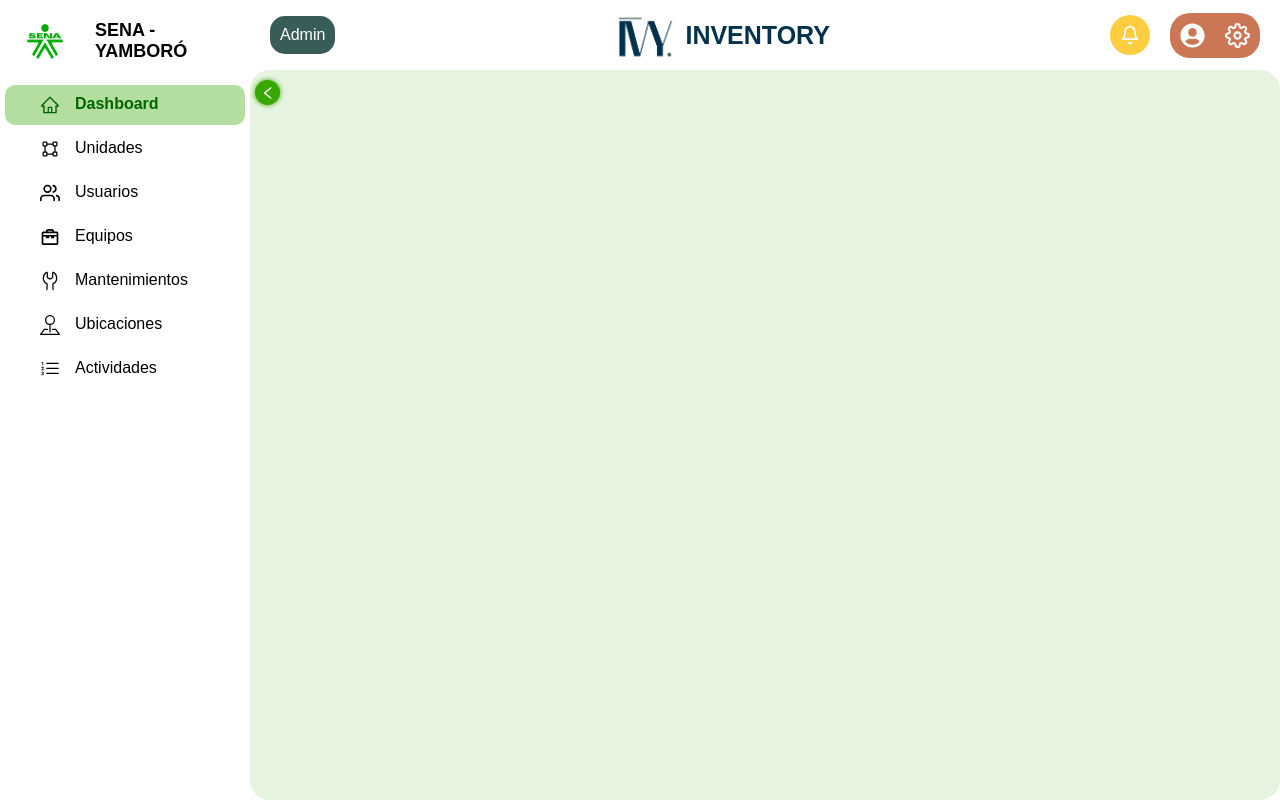
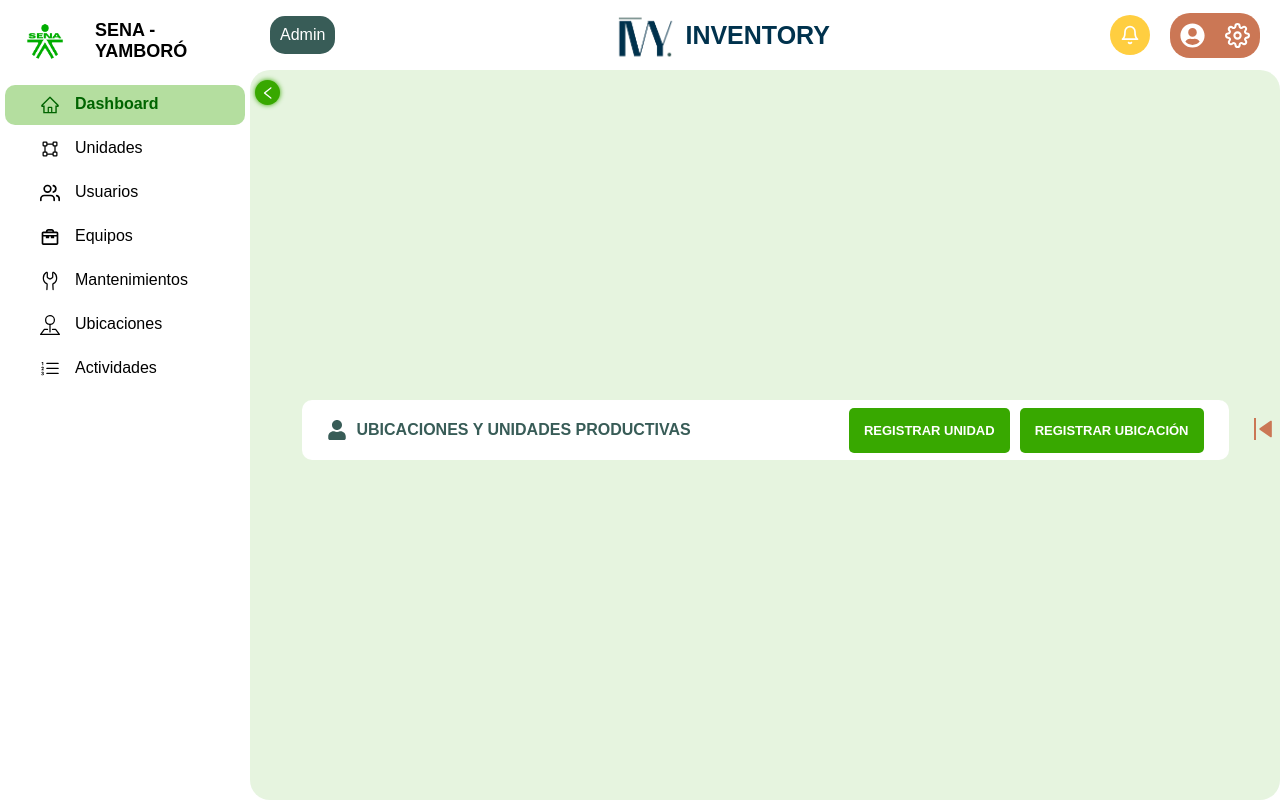
Before and after one commit to jhon-frand/inventorySMFL, a React (Vite) app in the folder Frontend/: page / in a window 1280 px wide. Built offline with nearby package versions, Linux system fonts and the light colour scheme.

Commit message:
categorys

```diff
--- a/Frontend/src/App.jsx
+++ b/Frontend/src/App.jsx
@@ -11,7 +11,7 @@ function App() {
   return (
     <>
      <BrowserRouter>
-    <Container className={sideBarOpen ? "sidebarState active" : ""}>
+    <Container className={sideBarOpen ? "active" : ""}>
     <SideBar openSide={sideBarOpen} setOpenSide={setSideBarOpen} />
      <MyRoutes/>
     </Container>
--- a/Frontend/src/components/modals/Modal.jsx
+++ b/Frontend/src/components/modals/Modal.jsx
@@ -34,8 +34,8 @@ background: rgba(0, 0, 0, .5);
 `;
 
 const ContenedorModal = styled.div`
-    min-width: 500px;
-    min-height: 100px;
+    min-width: 400px;
+    min-height: 200px;
     background: white;
     position: relative;
     border-radius: 10px;
--- /dev/null
+++ b/Frontend/src/components/organismos/HeaderPageTwo.jsx
@@ -0,0 +1,63 @@
+import styled from "styled-components"
+
+function HeaderPageTwo({funcion1, funcion2, titulo, textButton1,textButton2, icon}) {
+
+  return (
+    <Header>
+    <div>
+    {icon}
+    <h3>{titulo}</h3>
+    </div>
+  <div>
+  <button className="btn-register" onClick={() => funcion1()} >{textButton1}</button>
+    <button className="btn-register" onClick={() => funcion2()} >{textButton2}</button>
+  </div>
+  </Header>
+  )
+}
+
+const Header = styled.div`
+    display: flex;
+    background: white;
+    justify-content: space-between;
+    align-items: center;
+    width: 90%;
+    padding: 15px;
+    margin-bottom: 10px;
+    border-radius: 10px;
+    height: 60px;
+
+    div{
+      display: flex;
+      align-items: center;
+      border-radius: 10px;
+      padding: 10px;
+      gap: 10px;
+
+      svg{
+        font-size: 20px;
+        color: #385c57;
+      }
+
+      h3{
+        color: #385c57;
+        font-size: 16px;
+      }
+    }
+  .btn-register{
+    background: #38A800;
+    color: white;
+    padding: 15px;
+    font-weight: bold;
+    font-size: 13px;
+    border-radius: 5px;
+    border: none;
+    cursor: pointer;
+
+    &:hover{
+      background: #385c57;
+    }
+  }
+
+`;
+export default HeaderPageTwo
--- /dev/null
+++ b/Frontend/src/components/organismos/MediumContainer.jsx
@@ -0,0 +1,62 @@
+import { useState } from "react";
+import styled from "styled-components"
+import { BiSolidLeftArrow, BiSolidRightArrow } from "react-icons/bi";
+
+function MediumContainer({children}) {
+    const [show, setShow] = useState(false);
+  return (
+
+    <Category show={show}>
+    <button onClick={() => setShow(true)} className="btns open"><BiSolidLeftArrow /></button>
+        {show && (
+          <>
+          <button onClick={() => setShow(false)} className="btns"><BiSolidRightArrow /></button>
+          {children}
+          </>
+        )}
+      </Category>
+  )
+}
+
+const Category = styled.div`
+  height: 450px;
+  width: ${({ show }) => (show ? "500px" : "30px")};
+  border-radius: 5px;
+  position: absolute;
+  right: 0;
+  transition: width 0.8s;
+  z-index: 30;
+  display: flex;
+  justify-content: center;
+  align-items: center;
+  overflow: hidden;
+
+  .btns{
+    position: absolute;
+    top: 45%;
+    left: -1px;
+    border: none;
+    background: none;
+    color: #cb7755;
+    border-radius: 50%;
+    padding: 5px;
+    display: flex;
+    justify-content: center;
+    align-items: center;
+    font-weight: bold;
+
+    svg{
+        font-size: 22px;
+    }
+  }
+  .open{
+    transition: all 0.8s;
+    display:${({ show }) => (show ? "none" : "block")};
+
+    svg{
+      font-size: 22px;
+      border-left: 2px solid #cb7755;
+  }
+  }
+`;
+export default MediumContainer
--- a/Frontend/src/pages/Dashboard.jsx
+++ b/Frontend/src/pages/Dashboard.jsx
@@ -1,14 +1,22 @@
+import { FaUser } from "react-icons/fa";
+import HeaderPageTwo from "../components/organismos/HeaderPageTwo";
 import NavBar from "../components/organismos/NavBar"
 import styled from "styled-components"
+import { useState } from "react";
+import MediumContainer from "../components/organismos/MediumContainer";
 
 
 function Dashboard() {
+  const [show, setShow] = useState(false);
+
   return (
     <>
     <Container>
       <NavBar/>
       <div className="contenedor">
-
+      <HeaderPageTwo icon={<FaUser/>} titulo="UBICACIONES Y UNIDADES PRODUCTIVAS" textButton1="REGISTRAR UNIDAD" textButton2="REGISTRAR UBICACIÓN" />
+        <MediumContainer>
+        </MediumContainer>
       </div>
     </Container>
     </>
--- a/Frontend/src/pages/Ubicaciones.jsx
+++ b/Frontend/src/pages/Ubicaciones.jsx
@@ -4,7 +4,7 @@ import { useState, useEffect } from "react";
 import axios from "axios";
 import MUIDatatable from "mui-datatables"
 import { options } from "../styles/Styles";
-import HeaderPage from "../components/organismos/HeaderPage";
+import HeaderPageTwo from "../components/organismos/HeaderPageTwo";
 import Modal from "../components/modals/Modal";
 import ButtonEdit from "../components/organismos/ButtonEdit";
 import { BsPinMap } from "react-icons/bs";
@@ -18,7 +18,10 @@ function Ubicaciones() {
   const [ubicaciones, setUbicaciones] = useState([])
   const [modal, setModal] = useState(false)
   const [modalUpdate, setModalUpdate] = useState(false)
+  const [modalUnit, setModalUnit] = useState(false)
+  const [modalUpdateUnit, setModalUpdateUnit] = useState(false)
   const [selectId, setSelectId] = useState(null)
+  const [selectIdUnit, setSelectIdUnit] = useState(null)
 
  const getUnidades = async () => {
   try {
@@ -46,6 +49,9 @@ function Ubicaciones() {
   ambiente: "",
   sitio: ""
  })
+ const [valoresUnit, setValoresUnit] = useState({
+  nombre_unidad: ""
+})
  const getData = (datos) => {
   setValores({
     fk_unidad_productiva: datos[1],
@@ -55,18 +61,37 @@ function Ubicaciones() {
   setSelectId(datos[0])
   setModalUpdate(true)
 }
+const getDataUnit = (datos) => {
+  setValoresUnit({
+    nombre_unidad: datos[1]
+  })
+  setSelectIdUnit(datos[0]);
+  setModalUpdateUnit(true);
+}
  const valorInput = (event) => {
   setValores({
     ...valores,
     [event.target.name] : event.target.value
   })
  }
+ const valorInputUnit = (event) => {
+  setValoresUnit({
+    ...valoresUnit,
+    [event.target.name] : event.target.value
+  })
+}
  const editValorInput = (event) => {
   setValores(prevState => ({
     ...prevState,
     [event.target.name] : event.target.value
   }))
  }
+ const editValorInputUnit = (event) => {
+  setValoresUnit(prevState => ({
+    ...prevState,
+    [event.target.name]: event.target.value
+  }))
+}
 
  const postUbication = async (event) => {
   event.preventDefault();
@@ -81,6 +106,19 @@ function Ubicaciones() {
     console.log(error);
   }
  }
+ const postUnidad = async (event) => {
+  event.preventDefault();
+  try {
+    const respuesta = await axios.post(endpointUnit, valores)
+    if (respuesta.status === 200) {
+      alert (respuesta.data.message)
+    }
+    setModalUnit(false);
+    getUnidades();
+  } catch (error) {
+    console.log(error);
+  }
+}
  const putUbication = async (event) => {
   event.preventDefault();
   try {
@@ -94,6 +132,19 @@ function Ubicaciones() {
     console.log(error);
   }
  }
+ const putUnidad = async (event) => {
+  event.preventDefault();
+  try {
+    const respuesta = await axios.put(`${endpointUnit}/${selectIdUnit}`, valoresUnit)
+    if (respuesta.status === 200) {
+      alert(respuesta.data.message)
+    }
+    setModalUpdateUnit(false);
+    getUnidades();
+  } catch (error) {
+    console.log(error);
+  }
+}
 
    useEffect(() => {
         getUbicaciones();
@@ -129,7 +180,27 @@ function Ubicaciones() {
         }
       }
   ]
-
+  const columnasUnidades = [
+    {
+        name: "id_unidad",
+        label: "ID"
+    },
+    {
+        name: "nombre_unidad",
+        label: "NOMBRE"
+    },
+     {
+      name: "editar",
+      label: "ACTIONS",
+      options: {
+        customBodyRender: (value, tableMeta, updateValue) => {
+          return (
+              <ButtonEdit funcion1={() => getDataUnit(tableMeta.rowData)} />
+          );
+      }
+      }
+    }
+]
     //#endregion table
 
   return (
@@ -137,7 +208,13 @@ function Ubicaciones() {
     <Container>
       <NavBar/>
       <div className="contenedor">
-      <HeaderPage icon={<BsPinMap/>} titulo="UBICACIONES" textButton="REGISTRAR UBICACIÓN" funcion={() => setModal(true)} />
+      <HeaderPageTwo
+      icon={<BsPinMap/>}
+      titulo="UNIDADES Y UBICACIONES"
+      textButton1="REGISTRAR UBICACIÓN"
+      textButton2="REGISTRAR UNIDAD"
+      funcion1={() => setModal(true)}
+      funcion2={() => setModalUnit(true)} />
       <Modales>
         <Modal
         titulo="REGISTRAR UBICACIÓN"
@@ -203,13 +280,50 @@ function Ubicaciones() {
             <button>ACTUALIZAR</button>
           </form>
         </Modal>
+        <Modal
+            titulo="REGISTRAR UNIDAD PRODUCTIVA"
+            estado={modalUnit}
+            cambiarEstado={setModalUnit}
+            >
+            <form onSubmit={postUnidad} className="formulario" >
+            <div className="inputs-data">
+              <div className="contents">
+              <label>Nombre de la Unidad: </label>
+              <input value={valoresUnit.nombre_unidad} onChange={valorInputUnit} name="nombre_unidad" type="text" placeholder="Nombre de la Unidad" required/>
+               </div>
+            </div>
+            <button>REGISTRAR</button>
+          </form>
+          </Modal>
+          <Modal
+            titulo="ACTUALIZAR DATOS"
+            estado={modalUpdateUnit}
+            cambiarEstado={setModalUpdateUnit}
+            >
+               <form onSubmit={putUnidad} className="formulario" >
+            <div className="inputs-data">
+              <div className="contents">
+              <label>Nombre de la Unidad: </label>
+              <input value={valoresUnit.nombre_unidad} onChange={editValorInputUnit} name="nombre_unidad" type="text" placeholder="Nombre de la Unidad" required/>
+               </div>
+            </div>
+            <button>ACTUALIZAR</button>
+          </form>
+            </Modal>
       </Modales>
       <div className="table-mui">
-     <MUIDatatable className="table"
+     <MUIDatatable className="table-one"
+     title="Ubicaciones"
     data={ubicaciones}
     columns={columnas}
     options={options}
     />
+     <MUIDatatable className="table-two"
+     title="Unidades"
+     data={unidades}
+     columns={columnasUnidades}
+     options={options}
+     />
      </div>
       </div>
     </Container>
@@ -232,17 +346,27 @@ height: 100vh;
   flex-direction: column;
   justify-content: center;
   align-items: center;
-
 }
 
 .table-mui{
   width: 100%;
   display: flex;
-  justify-content: space-around;
+  justify-content: center;
   align-items: center;
+  gap:20px;
 
-  .table{
-     width: 90%;
+  .table-one{
+     width: 48%;
+     padding: 5px;
+
+     th{
+      background: #38A800;
+      color: white;
+      padding: 10px;
+     }
+  }
+  .table-two{
+     width: 40%;
      padding: 5px;
 
      th{
@@ -280,25 +404,11 @@ z-index: 30;
         flex-direction: column;
         gap: 10px;
 
-        .contents{
-          display: flex;
-          flex-direction: column;
-          background: white;
-          padding: 5px;
-          border-radius: 5px;
-          gap: 10px;
-
-          label{
-            font-size: 14px;
-            font-weight: 600;
-          }
-        }
-
       }
 
       input{
         padding: 5px;
-        width: 180px;
+        width: 200px;
         border: none;
         outline: none;
         border-bottom: 1px solid #38a800;
@@ -328,6 +438,19 @@ button{
   }
 }
 }
+.contents{
+  display: flex;
+  flex-direction: column;
+  background: white;
+  padding: 5px;
+  border-radius: 5px;
+  gap: 10px;
+
+  label{
+    font-size: 14px;
+    font-weight: 600;
+  }
+}
 `;
 
 export default Ubicaciones
--- a/Frontend/src/pages/Unidades.jsx
+++ b/Frontend/src/pages/Unidades.jsx
@@ -181,7 +181,7 @@ min-width: 100%;
 }
 
 .table-mui{
-  width: 100%;
+  width: 40%;
   display: flex;
   justify-content: center;
   align-items: center;
```
Also changed, not shown: Frontend/src/pages/Equipos.jsx (+43 -2 lines).
